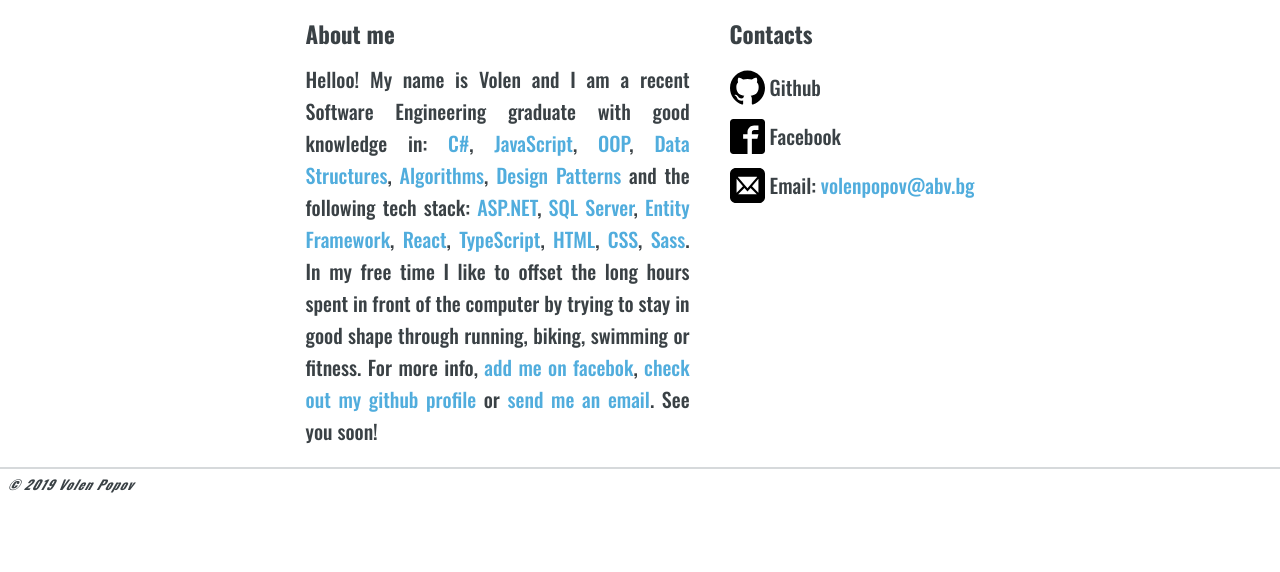
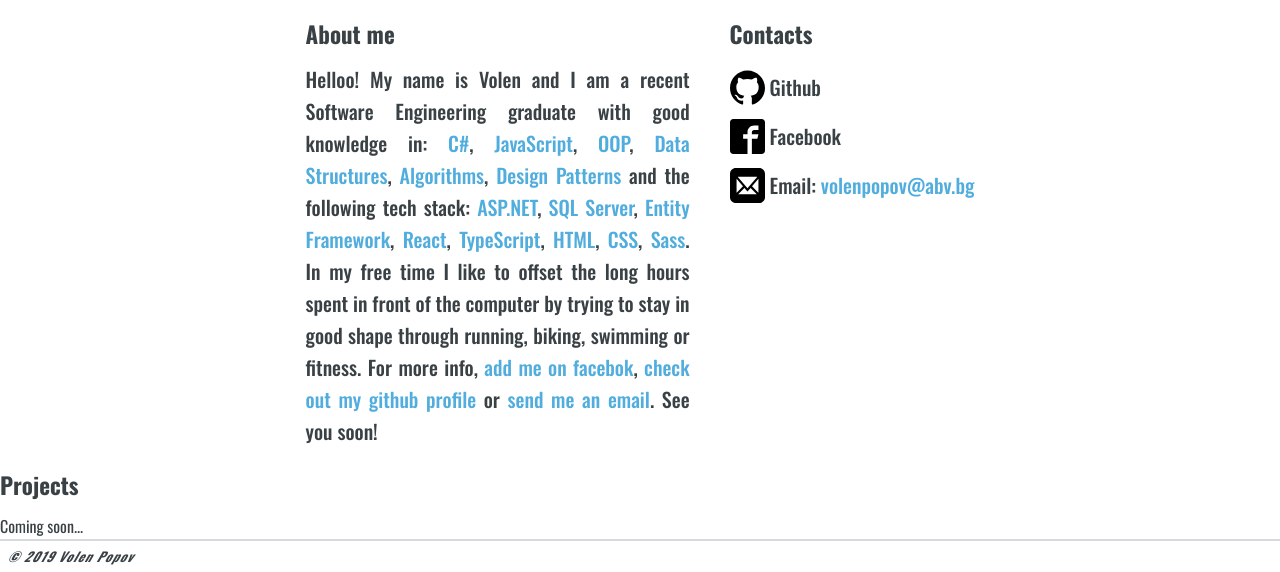
Before and after one commit to volenpopov/volenpopov.github.io, a website: page index.html in a window 1280 px wide. Shown: the part 358-930 px from the top of the page. Before the commit the page ends 858 px from the top, so only its background shows below. Drawn offline with nearby package versions, Linux system fonts and the light colour scheme; files that its build step writes are made by us from their sources.

Commit message:
add section-projects

```diff
--- a/index.html
+++ b/index.html
@@ -77,6 +77,11 @@
                 </ul>
             </div>
         </section>
+
+        <section class="section-projects">
+            <h4 class="heading-section">Projects</h4>
+            <p>Coming soon...</p>
+        </section>
     </main>
 
     <footer class="footer">
```
